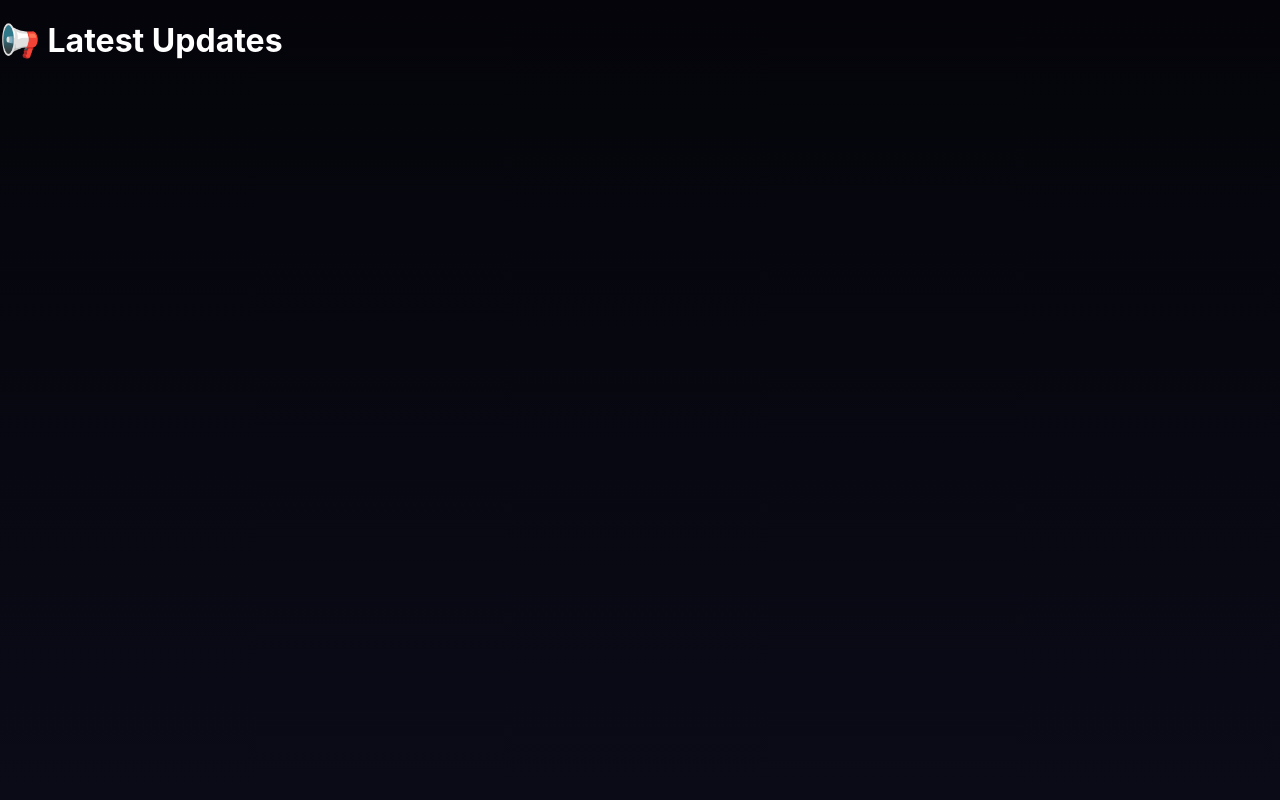
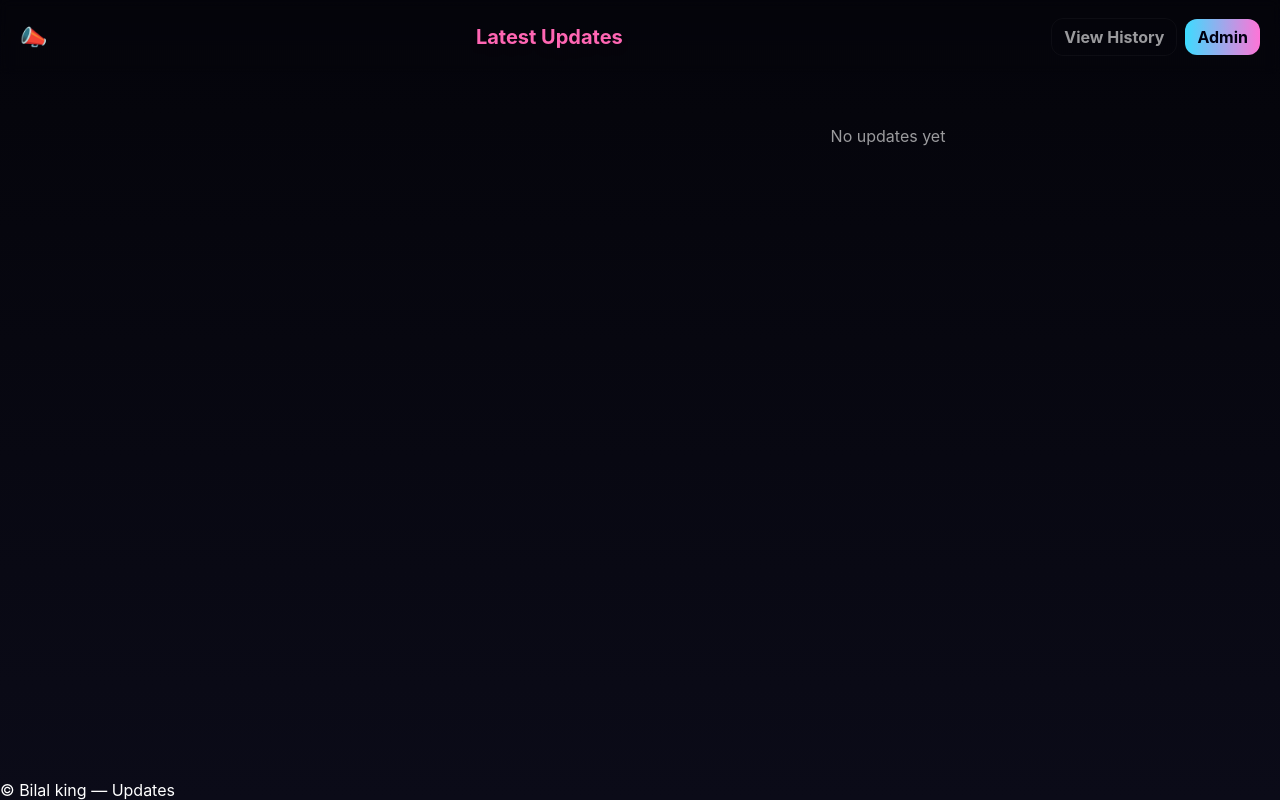
Before and after one commit to akaserein/c, a plain HTML site: page index.html in a window 1280 px wide. Drawn offline with Linux system fonts and the light colour scheme; no server answers.

Commit message:
Update index.html

```diff
--- a/index.html
+++ b/index.html
@@ -1,13 +1,27 @@
-<!DOCTYPE html>
+<!doctype html>
 <html lang="en">
 <head>
-  <meta charset="UTF-8">
-  <title>📢 Updates</title>
+  <meta charset="utf-8" />
+  <meta name="viewport" content="width=device-width,initial-scale=1" />
+  <title>Latest Updates</title>
   <link rel="stylesheet" href="style.css">
 </head>
-<body class="viewer">
-  <h1>📢 Latest Updates</h1>
-  <div id="updates"></div>
+<body class="page viewer-page">
+  <header class="top">
+    <div class="logo">📣</div>
+    <h1>Latest Updates</h1>
+    <nav>
+      <a href="history.html" class="btn ghost">View History</a>
+      <a href="admin-login.html" class="btn">Admin</a>
+    </nav>
+  </header>
+
+  <main class="container">
+    <div id="feed" class="feed"></div>
+    <div id="empty" class="empty">No updates yet</div>
+  </main>
+
+  <footer class="foot">© Bilal king — Updates</footer>
 
   <script type="module" src="viewer.js"></script>
 </body>
```
